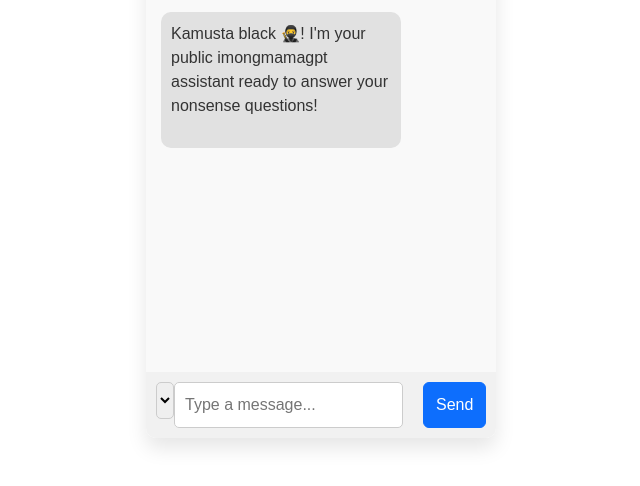
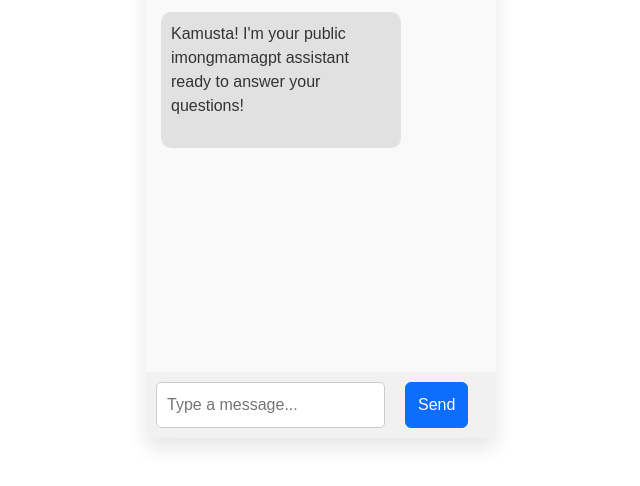
Before and after one commit to carljohnvillavito/ImongMaMaGPT, a website: page ImongMaMa/index.html in a window 1280 px wide. Shown: the part 212-698 px from the top of the page, without its empty margins (319-959 px from the left). Drawn offline with nearby package versions, Linux system fonts and the light colour scheme.

Commit message:
Update index.html

```diff
--- a/ImongMaMa/index.html
+++ b/ImongMaMa/index.html
@@ -22,16 +22,11 @@
 
     <div class="chat-body" id="chatBody">
       <div class="chat-message bot">
-        Kamusta black 🥷! I'm your public imongmamagpt assistant ready to answer your nonsense questions!
+        Kamusta! I'm your public imongmamagpt assistant ready to answer your questions!
       </div>
     </div>
 
     <div class="chat-footer">
-      <div class="footer-top">
-        <select id="modelSelect" class="model-select">
-          <option disabled selected>Select Model</option>
-        </select>
-      </div>
       <div class="footer-bottom">
         <input type="text" class="chat-input" id="chatInput" placeholder="Type a message..." />
         <button class="chat-send-btn btn btn-primary" onclick="sendMessage()">Send</button>
```
